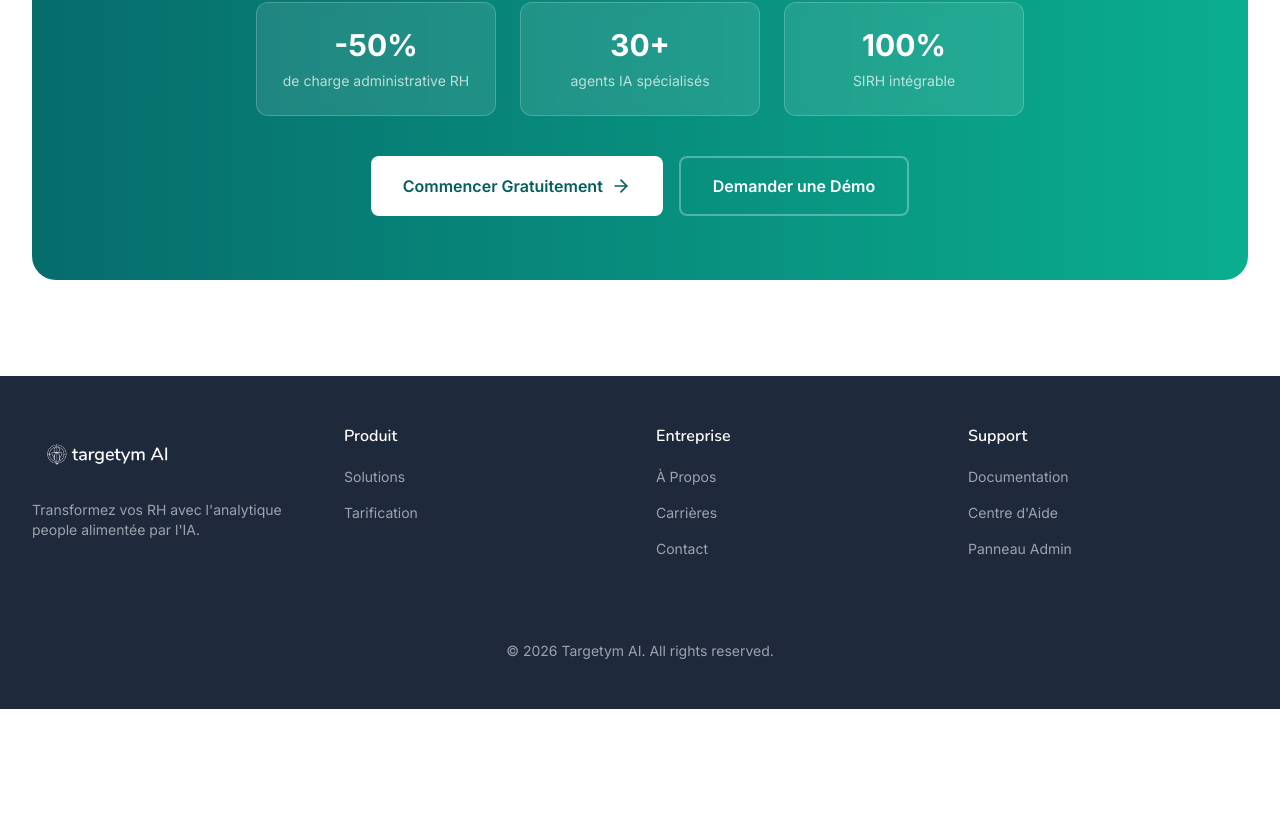
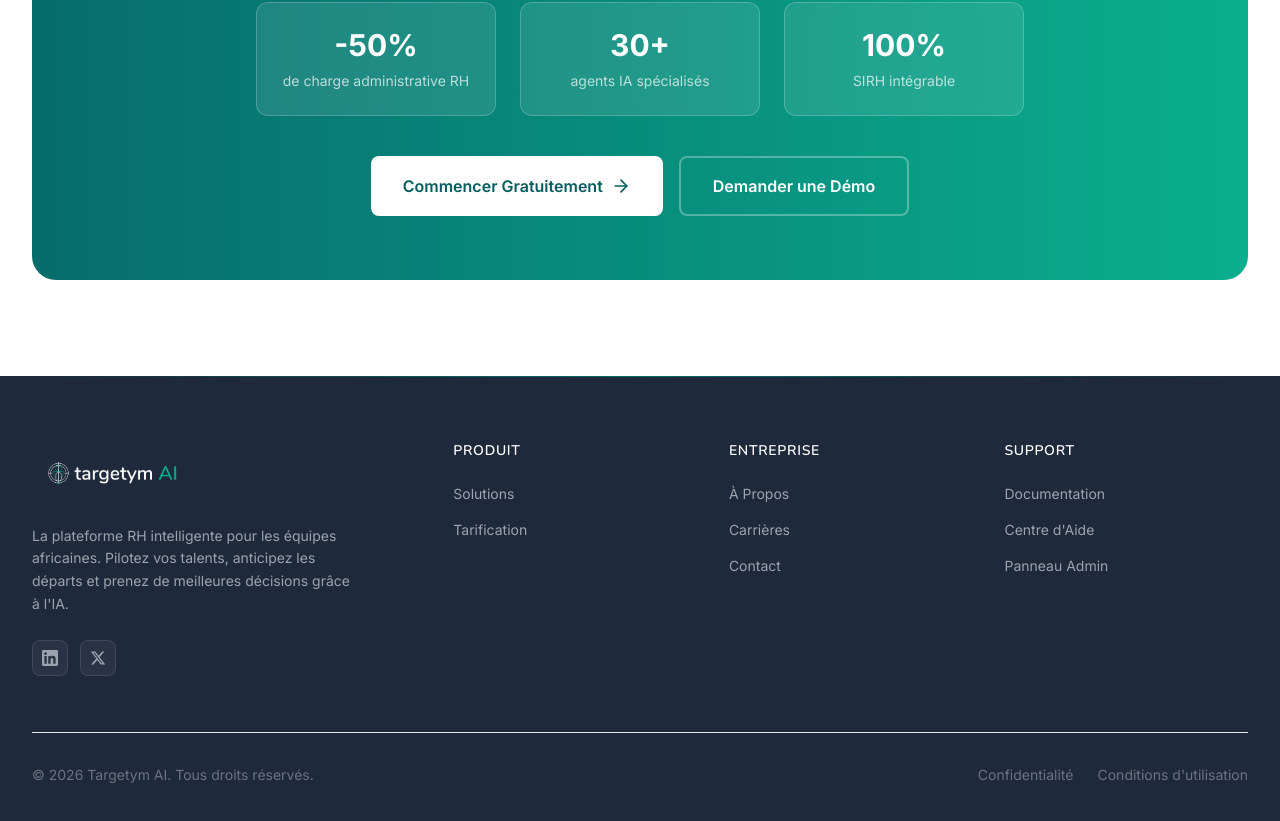
Before and after one commit to Targetym-AI/targetym-website, a Next.js app: page / in a window 1280 px wide. Shown: the part 7529-8350 px from the top of the page. Before the commit the page ends 8238 px from the top, so only its background shows below. Built offline with nearby package versions, Linux system fonts and the light colour scheme.

Commit message:
Footer redesigné : logo naturel, réseaux sociaux, accent teal, bottom bar

```diff
--- a/components/Footer.tsx
+++ b/components/Footer.tsx
@@ -1,103 +1,160 @@
 import Link from 'next/link';
 import Image from 'next/image';
 
+const footerLinks = {
+  produit: [
+    { label: 'Solutions', href: '/solutions' },
+    { label: 'Tarification', href: '/pricing' },
+  ],
+  entreprise: [
+    { label: 'À Propos', href: '/about' },
+    { label: 'Carrières', href: '/careers' },
+    { label: 'Contact', href: '/contact' },
+  ],
+  support: [
+    { label: 'Documentation', href: '/resources' },
+    { label: "Centre d'Aide", href: 'https://dashboard.targetym.ai/help', external: true },
+    { label: 'Panneau Admin', href: '/login' },
+  ],
+};
+
 export default function Footer() {
   return (
-    <footer className="bg-dark">
-      {/* Footer Links */}
-      <div className="py-12">
-        <div className="mx-auto max-w-7xl px-4 sm:px-6 lg:px-8">
-          <div className="grid grid-cols-2 md:grid-cols-4 gap-8">
-            {/* Brand */}
-            <div className="col-span-2 md:col-span-1">
-              <div className="mb-4">
+    <footer className="bg-dark" aria-label="Pied de page">
+      {/* Accent bar */}
+      <div className="h-px bg-gradient-to-r from-transparent via-primary-500 to-transparent" />
+
+      {/* Main content */}
+      <div className="mx-auto max-w-7xl px-4 sm:px-6 lg:px-8 py-16">
+        <div className="grid grid-cols-1 md:grid-cols-12 gap-12">
+
+          {/* Brand column */}
+          <div className="md:col-span-4 flex flex-col gap-5">
+            <Link href="/" aria-label="Accueil Targetym AI">
               <Image
                 src="/logo-targetym.png"
                 alt="Targetym AI"
-                  width={150}
-                  height={40}
-                  className="object-contain brightness-0 invert"
+                width={160}
+                height={42}
+                className="object-contain"
               />
+            </Link>
+            <p className="text-gray-400 text-sm leading-relaxed max-w-xs">
+              La plateforme RH intelligente pour les équipes africaines. Pilotez vos talents,
+              anticipez les départs et prenez de meilleures décisions grâce à l&apos;IA.
+            </p>
+
+            {/* Social links */}
+            <div className="flex items-center gap-3 mt-1">
+              <a
+                href="https://www.linkedin.com/company/targetym"
+                target="_blank"
+                rel="noopener noreferrer"
+                aria-label="LinkedIn"
+                className="w-9 h-9 rounded-lg bg-white/5 border border-white/10 flex items-center justify-center text-gray-400 hover:bg-primary-500/20 hover:border-primary-500/50 hover:text-primary-400 transition-all duration-200"
+              >
+                <svg className="w-4 h-4" fill="currentColor" viewBox="0 0 24 24" aria-hidden="true">
+                  <path d="M20.447 20.452h-3.554v-5.569c0-1.328-.027-3.037-1.852-3.037-1.853 0-2.136 1.445-2.136 2.939v5.667H9.351V9h3.414v1.561h.046c.477-.9 1.637-1.85 3.37-1.85 3.601 0 4.267 2.37 4.267 5.455v6.286zM5.337 7.433a2.062 2.062 0 01-2.063-2.065 2.064 2.064 0 112.063 2.065zm1.782 13.019H3.555V9h3.564v11.452zM22.225 0H1.771C.792 0 0 .774 0 1.729v20.542C0 23.227.792 24 1.771 24h20.451C23.2 24 24 23.227 24 22.271V1.729C24 .774 23.2 0 22.222 0h.003z" />
+                </svg>
+              </a>
+              <a
+                href="https://twitter.com/targetym"
+                target="_blank"
+                rel="noopener noreferrer"
+                aria-label="Twitter / X"
+                className="w-9 h-9 rounded-lg bg-white/5 border border-white/10 flex items-center justify-center text-gray-400 hover:bg-primary-500/20 hover:border-primary-500/50 hover:text-primary-400 transition-all duration-200"
+              >
+                <svg className="w-4 h-4" fill="currentColor" viewBox="0 0 24 24" aria-hidden="true">
+                  <path d="M18.244 2.25h3.308l-7.227 8.26 8.502 11.24H16.17l-5.214-6.817L4.99 21.75H1.68l7.73-8.835L1.254 2.25H8.08l4.713 6.231zm-1.161 17.52h1.833L7.084 4.126H5.117z" />
+                </svg>
+              </a>
             </div>
-              <p className="text-gray-400 text-sm max-w-xs">
-                Transformez vos RH avec l&apos;analytique people alimentée par l&apos;IA.
-              </p>
           </div>
 
+          {/* Nav columns */}
+          <div className="md:col-span-8 grid grid-cols-2 sm:grid-cols-3 gap-8">
             {/* Produit */}
             <div>
-              <h3 className="text-white font-semibold mb-4">Produit</h3>
+              <h3 className="text-white font-heading font-semibold text-sm uppercase tracking-wider mb-5">
+                Produit
+              </h3>
               <ul className="space-y-3">
-                <li>
-                  <Link href="/solutions" className="text-gray-400 hover:text-white text-sm transition-colors">
-                    Solutions
+                {footerLinks.produit.map((link) => (
+                  <li key={link.href}>
+                    <Link
+                      href={link.href}
+                      className="text-gray-400 hover:text-secondary-400 text-sm transition-colors duration-150"
+                    >
+                      {link.label}
                     </Link>
                   </li>
-                <li>
-                  <Link href="/pricing" className="text-gray-400 hover:text-white text-sm transition-colors">
-                    Tarification
-                  </Link>
-                </li>
-                {/* Masqué — réactiver quand les vraies case studies seront prêtes
-                <li>
-                  <Link href="/case-studies" className="text-gray-400 hover:text-white text-sm transition-colors">
-                    Cas d&apos;Usage
-                  </Link>
-                </li>
-                */}
+                ))}
               </ul>
             </div>
 
             {/* Entreprise */}
             <div>
-              <h3 className="text-white font-semibold mb-4">Entreprise</h3>
+              <h3 className="text-white font-heading font-semibold text-sm uppercase tracking-wider mb-5">
+                Entreprise
+              </h3>
               <ul className="space-y-3">
-                <li>
-                  <Link href="/about" className="text-gray-400 hover:text-white text-sm transition-colors">
-                    À Propos
+                {footerLinks.entreprise.map((link) => (
+                  <li key={link.href}>
+                    <Link
+                      href={link.href}
+                      className="text-gray-400 hover:text-secondary-400 text-sm transition-colors duration-150"
+                    >
+                      {link.label}
                     </Link>
                   </li>
-                <li>
-                  <Link href="/careers" className="text-gray-400 hover:text-white text-sm transition-colors">
-                    Carrières
-                  </Link>
-                </li>
-                <li>
-                  <Link href="/contact" className="text-gray-400 hover:text-white text-sm transition-colors">
-                    Contact
-                  </Link>
-                </li>
+                ))}
               </ul>
             </div>
 
             {/* Support */}
             <div>
-              <h3 className="text-white font-semibold mb-4">Support</h3>
+              <h3 className="text-white font-heading font-semibold text-sm uppercase tracking-wider mb-5">
+                Support
+              </h3>
               <ul className="space-y-3">
-                <li>
-                  <Link href="/resources" className="text-gray-400 hover:text-white text-sm transition-colors">
-                    Documentation
+                {footerLinks.support.map((link) => (
+                  <li key={link.href}>
+                    {link.external ? (
+                      <a
+                        href={link.href}
+                        target="_blank"
+                        rel="noopener noreferrer"
+                        className="text-gray-400 hover:text-secondary-400 text-sm transition-colors duration-150"
+                      >
+                        {link.label}
+                      </a>
+                    ) : (
+                      <Link
+                        href={link.href}
+                        className="text-gray-400 hover:text-secondary-400 text-sm transition-colors duration-150"
+                      >
+                        {link.label}
                       </Link>
+                    )}
                   </li>
-                <li>
-                  <a href="https://dashboard.targetym.ai/help" target="_blank" rel="noopener noreferrer" className="text-gray-400 hover:text-white text-sm transition-colors">
-                    Centre d&apos;Aide
-                  </a>
-                </li>
-                <li>
-                  <Link href="/login" className="text-gray-400 hover:text-white text-sm transition-colors">
-                    Panneau Admin
-                  </Link>
-                </li>
+                ))}
               </ul>
             </div>
           </div>
+        </div>
 
-          {/* Copyright */}
-          <div className="mt-12 pt-8 border-t border-gray-800 text-center">
-            <p className="text-gray-400 text-sm">
-              © {new Date().getFullYear()} Targetym AI. All rights reserved.
+        {/* Bottom bar */}
+        <div className="mt-14 pt-8 border-t border-white/8 flex flex-col sm:flex-row items-center justify-between gap-4">
+          <p className="text-gray-500 text-sm">
+            © {new Date().getFullYear()} Targetym AI. Tous droits réservés.
           </p>
+          <div className="flex items-center gap-6">
+            <Link href="/privacy" className="text-gray-500 hover:text-gray-300 text-sm transition-colors duration-150">
+              Confidentialité
+            </Link>
+            <Link href="/terms" className="text-gray-500 hover:text-gray-300 text-sm transition-colors duration-150">
+              Conditions d&apos;utilisation
+            </Link>
           </div>
         </div>
       </div>
```
Lines whose indentation alone changed are shown as unchanged.
